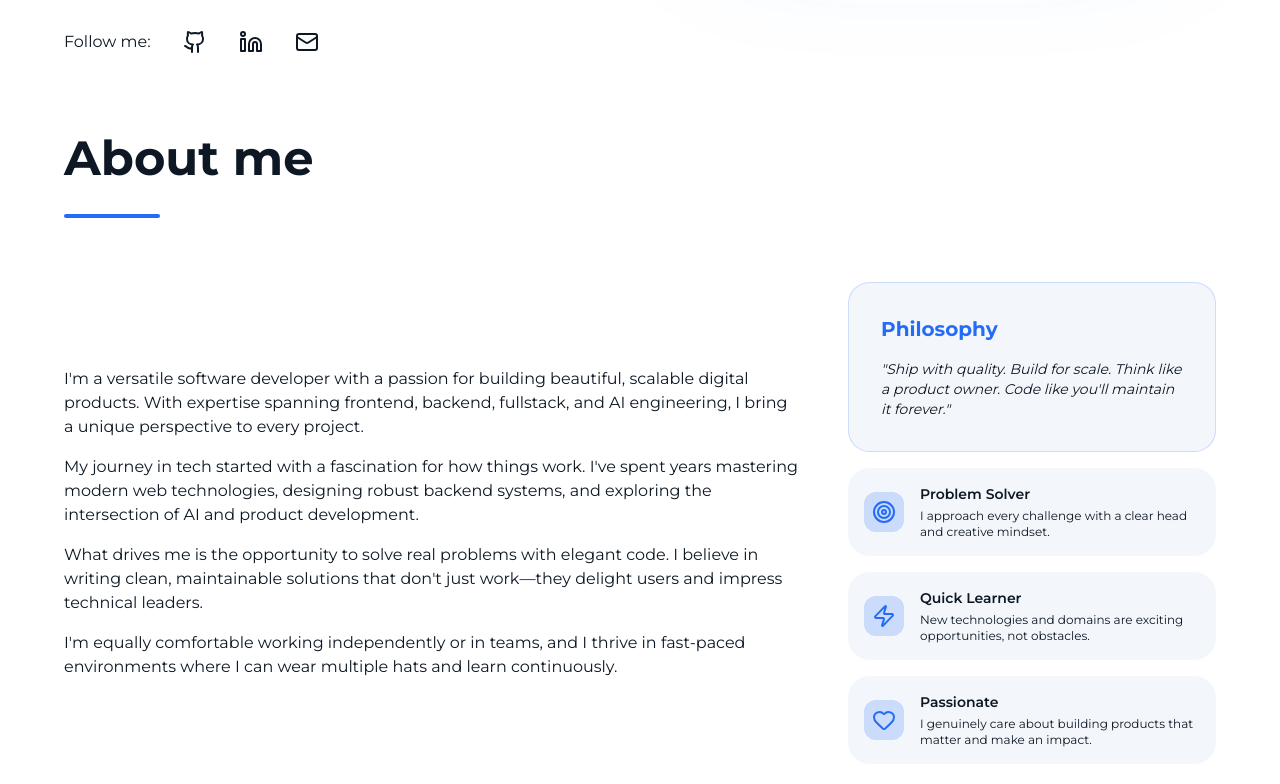
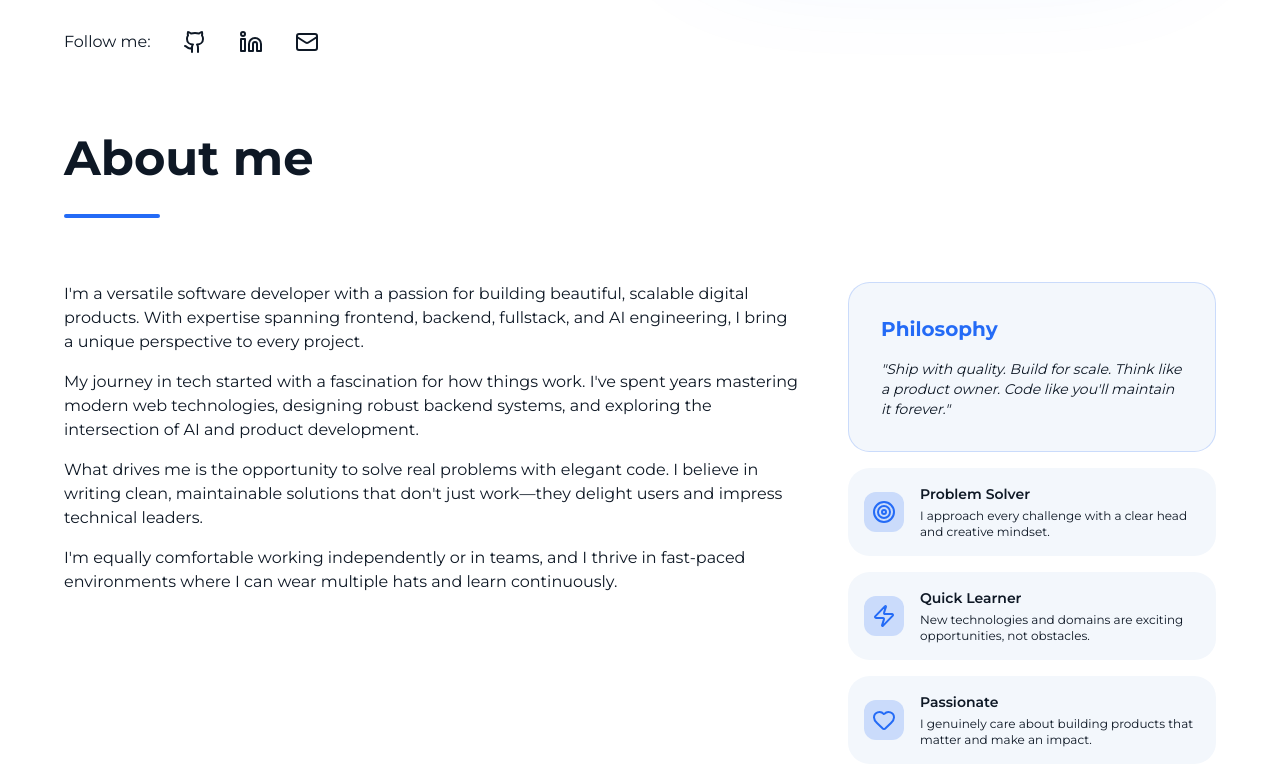
Before and after one commit to Phluynhh/Portfolio, a Next.js app: page / in a window 1280 px wide. Shown: the part 789-1573 px from the top of the page. Built offline with nearby package versions, Linux system fonts and the light colour scheme.

Commit message:
fix: adjust flex properties in About component for better alignment

```diff
--- a/src/components/ui/About.tsx
+++ b/src/components/ui/About.tsx
@@ -8,7 +8,7 @@ export default function About() {
       <div className="mx-auto flex w-full max-w-6xl flex-col gap-8 py-8">
         <h1 className="text-5xl font-bold">About me</h1>
         <Separator className="data-horizontal:h-1 w-1/12! rounded-full bg-primary" />
-        <div className="mx-auto flex w-full flex-col items-center justify-between gap-12 py-8 lg:flex-row">
+        <div className="mx-auto flex w-full flex-col justify-between gap-12 py-8 lg:flex-row">
           <div className="w-full lg:w-2/3">
             <p>
               I'm a versatile software developer with a passion for building
```
